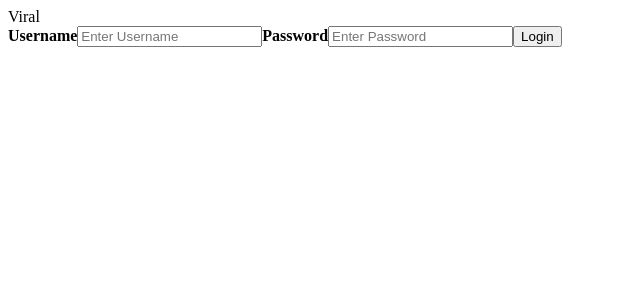
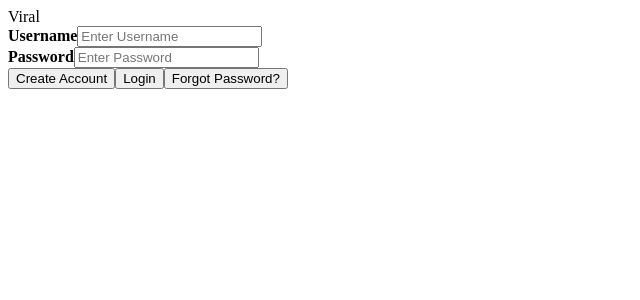
Before and after one commit to hudz1234/COSC-471-Project, an Angular app: page /login in a window 1280 px wide. Shown: the top 300 px of the page, without its empty margins (0-640 px from the left). Built offline with nearby package versions, Linux system fonts and the light colour scheme.

Commit message:
reformatted login screen

```diff
--- a/src/app/login/login.component.html
+++ b/src/app/login/login.component.html
@@ -2,11 +2,17 @@
     <header>Viral</header>
 </div>
 <div id="login">
-    <label for="uname"><b>Username</b></label>
-    <input type="text" placeholder="Enter Username" name="uname" required>
+    <div>
+        <label for="uname"><b>Username</b></label>
+        <input type="text" placeholder="Enter Username" name="uname" required>
+    </div>
 
-    <label for="psw"><b>Password</b></label>
-    <input type="password" placeholder="Enter Password" name="psw" required>
+    <div>
+        <label for="psw"><b>Password</b></label>
+        <input type="password" placeholder="Enter Password" name="psw" required>
+    </div>
 
+    <button>Create Account</button>
     <button type="submit">Login</button>
+    <button>Forgot Password?</button>
 </div>
```
